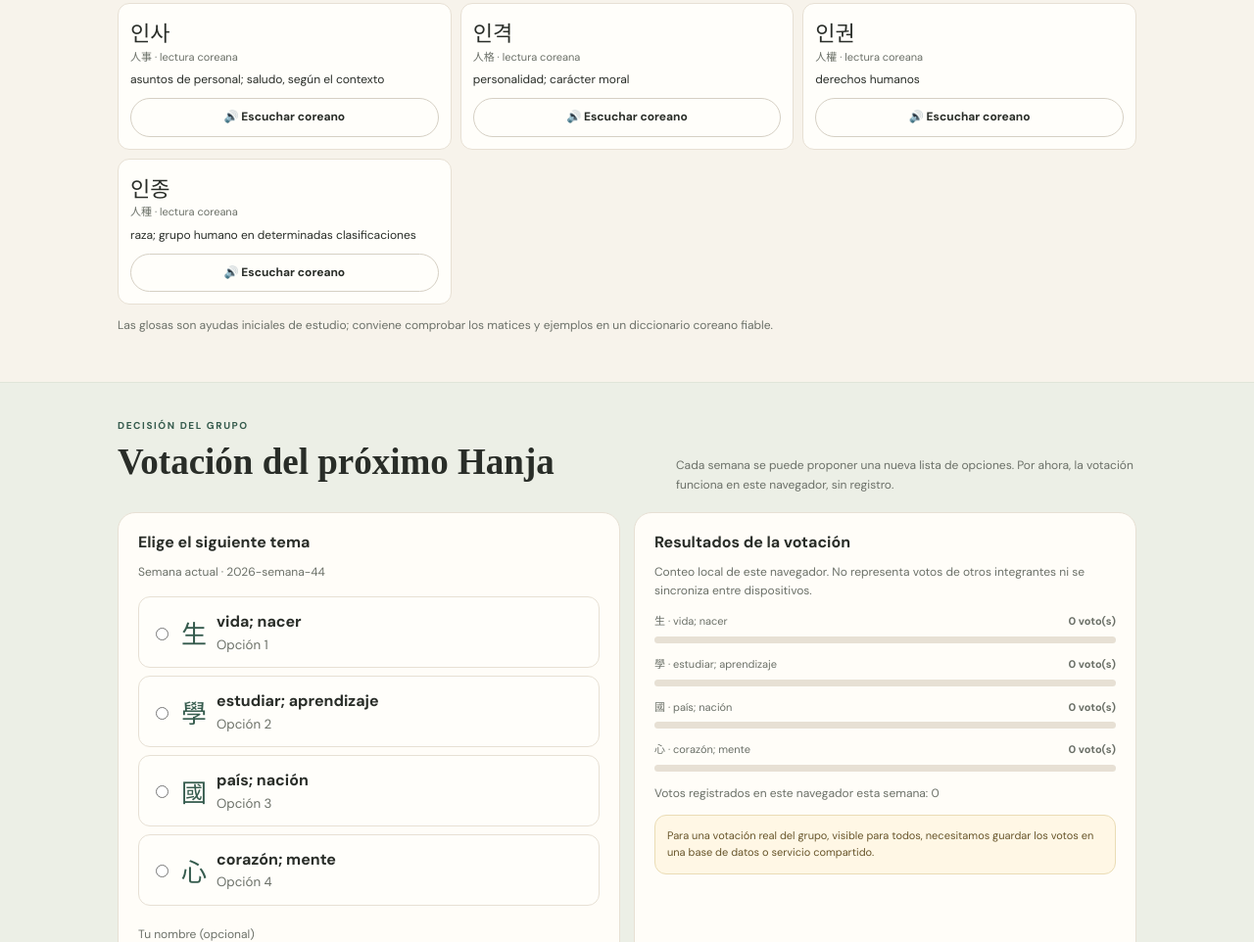
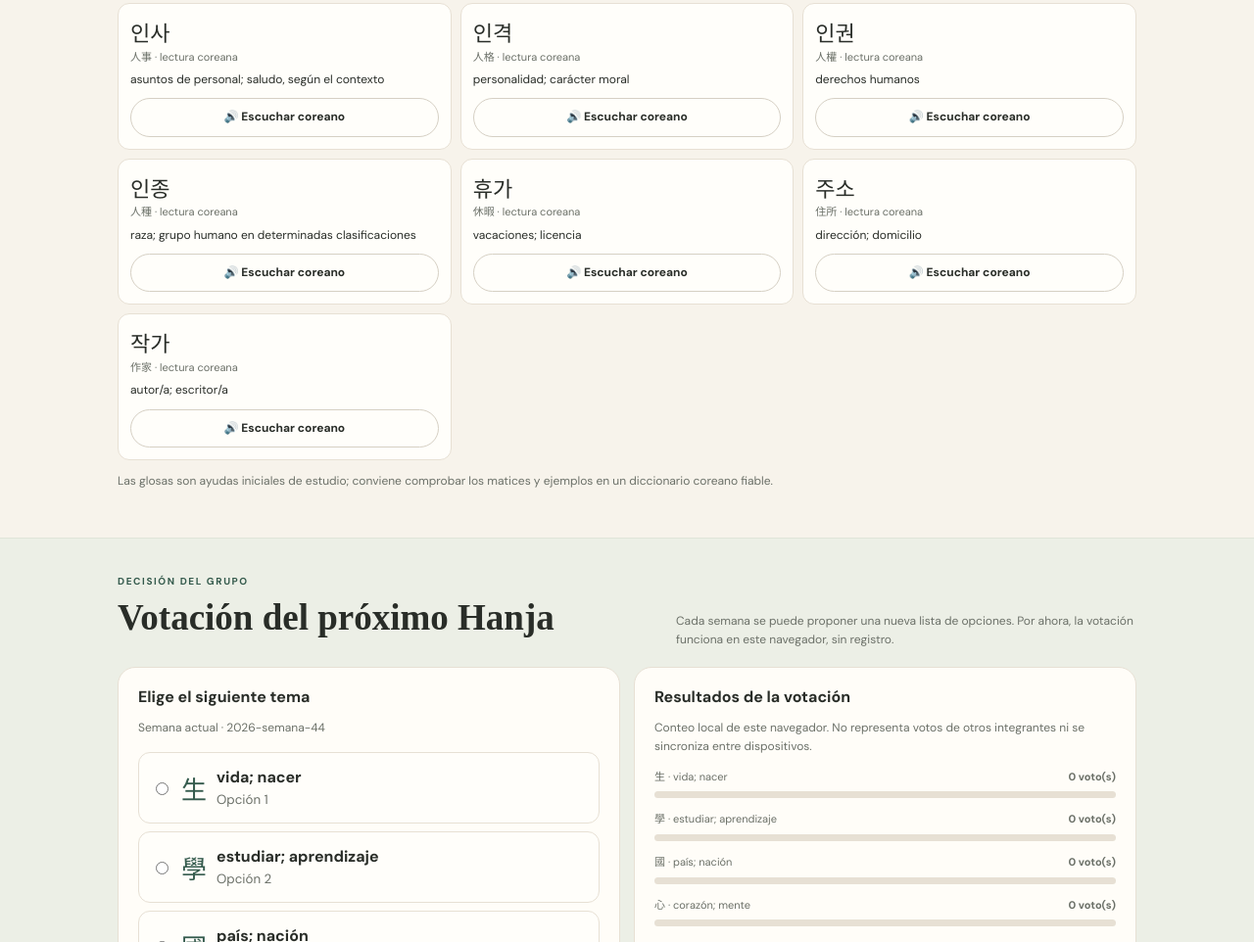
Before and after one commit to marimza24/hanja-study-lab, a plain HTML site: page index.html in a window 1280 px wide. Shown: the part 2054-3016 px from the top of the page at 98% size. Drawn offline with Linux system fonts and the light colour scheme.

```diff
--- a/index.html
+++ b/index.html
@@ -26,7 +26,7 @@ section{padding:36px 0}.soft{background:#ecefe6;border-block:1px solid #e0e5d9}.
 </main><footer><div class="wrap">Hanja Study Lab · 한자 함께 공부하기 · Un carácter a la vez, en comunidad.</div></footer>
 <script>
 const vocab=[
-['인간','人間','ser humano; humanidad'],['개인','個人','individuo; persona particular'],['외국인','外國人','persona extranjera; extranjero/a'],['성인','成人','adulto/a'],['주인','主人','dueño/a; anfitrión/a, según el contexto'],['타인','他人','otra persona; alguien ajeno'],['노인','老人','persona mayor; anciano/a'],['인구','人口','población'],['인물','人物','persona; figura o personaje'],['인형','人形','muñeco/a; figura humana'],['인생','人生','vida; vida humana'],['인류','人類','humanidad; especie humana'],['인재','人才','persona talentosa; talento'],['인력','人力','mano de obra; fuerza humana'],['인원','人員','número de personas; personal'],['인사','人事','asuntos de personal; saludo, según el contexto'],['인격','人格','personalidad; carácter moral'],['인권','人權','derechos humanos'],['인종','人種','raza; grupo humano en determinadas clasificaciones']];
+['인간','人間','ser humano; humanidad'],['개인','個人','individuo; persona particular'],['외국인','外國人','persona extranjera; extranjero/a'],['성인','成人','adulto/a'],['주인','主人','dueño/a; anfitrión/a, según el contexto'],['타인','他人','otra persona; alguien ajeno'],['노인','老人','persona mayor; anciano/a'],['인구','人口','población'],['인물','人物','persona; figura o personaje'],['인형','人形','muñeco/a; figura humana'],['인생','人生','vida; vida humana'],['인류','人類','humanidad; especie humana'],['인재','人才','persona talentosa; talento'],['인력','人力','mano de obra; fuerza humana'],['인원','人員','número de personas; personal'],['인사','人事','asuntos de personal; saludo, según el contexto'],['인격','人格','personalidad; carácter moral'],['인권','人權','derechos humanos'],['인종','人種','raza; grupo humano en determinadas clasificaciones'],['휴가','休暇','vacaciones; licencia'],['주소','住所','dirección; domicilio'],['작가','作家','autor/a; escritor/a']];
 const $=s=>document.querySelector(s);const esc=s=>String(s).replace(/[&<>"']/g,c=>({'&':'&amp;','<':'&lt;','>':'&gt;','"':'&quot;',"'":'&#39;'}[c]));
 function speak(text,lang){if(!('speechSynthesis'in window)){alert('Este navegador no dispone de síntesis de voz.');return}speechSynthesis.cancel();const u=new SpeechSynthesisUtterance(text);u.lang=lang;const voices=speechSynthesis.getVoices();const v=voices.find(x=>x.lang.toLowerCase()===lang.toLowerCase())||voices.find(x=>x.lang.toLowerCase().startsWith(lang.slice(0,2).toLowerCase()));if(v)u.voice=v;u.rate=.82;speechSynthesis.speak(u)}
 document.querySelectorAll('[data-speak]').forEach(b=>b.addEventListener('click',()=>speak(b.dataset.speak,b.dataset.lang)));
```
